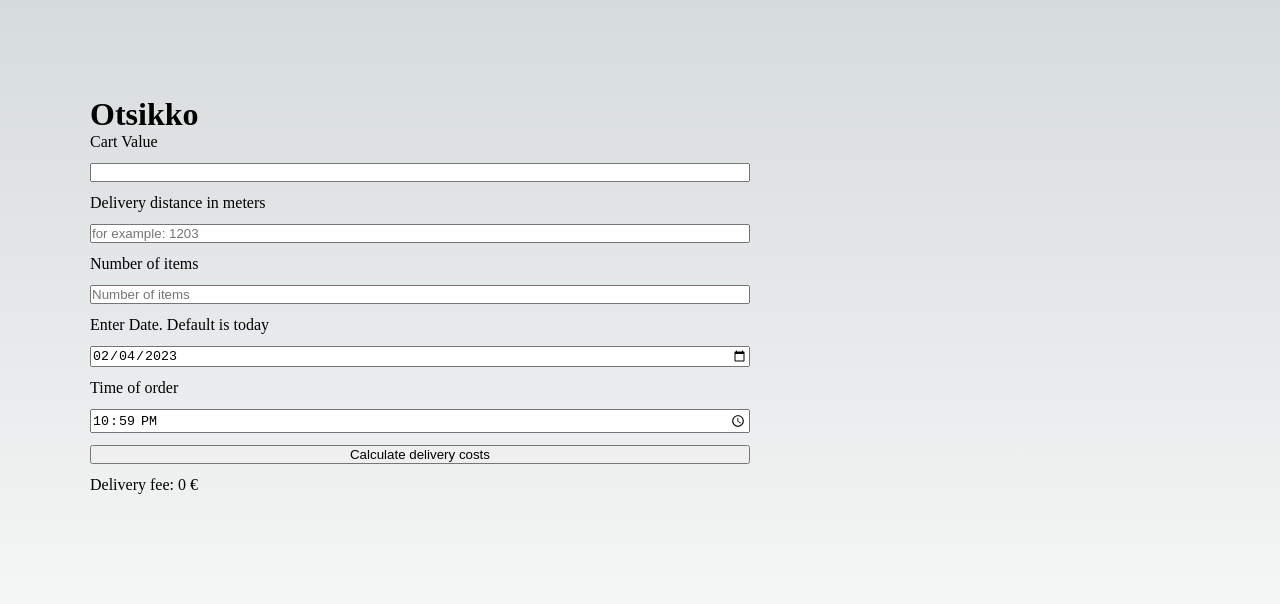
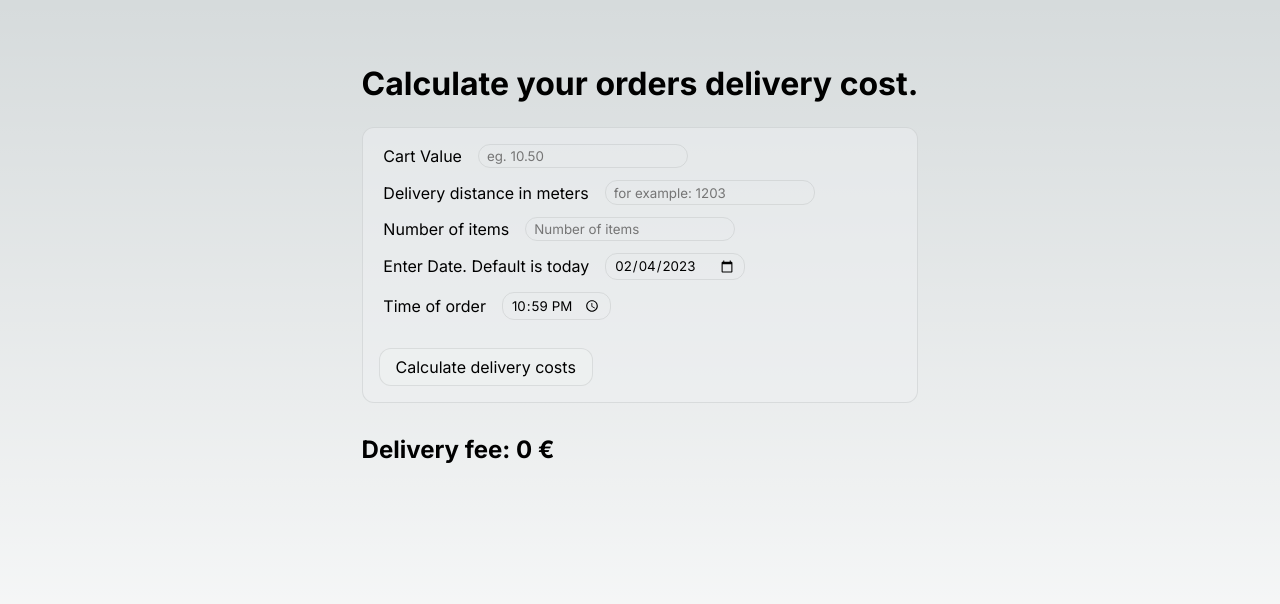
Before and after one commit to ogdakke/wolt, a Next.js app: page / in a window 1280 px wide. Shown: the top 604 px of the page. Built offline with nearby package versions, Linux system fonts and the light colour scheme.

Commit message:
ui muokkailua

```diff
--- a/src/components/formComponent.tsx
+++ b/src/components/formComponent.tsx
@@ -1,9 +1,12 @@
 import { Inter, Noto_Sans_Wancho } from '@next/font/google'
 import styles from "@/styles/Home.module.css"
-import {useForm, SubmitHandler} from 'react-hook-form'
-import React, { useState, useEffect } from 'react'
+import {useForm, SubmitHandler, Control} from 'react-hook-form'
+import React, { useState} from 'react'
 import * as Label from '@radix-ui/react-label'
 import { isFriday, parseISO } from 'date-fns'
+
+const inter = Inter({ subsets: ['latin'] })
+
 
 const FormComponent: React.FC = () => {
   const [time, setTime] = useState(String)
@@ -19,7 +22,7 @@ const FormComponent: React.FC = () => {
     date: string
     time: Date
   }
-const { register, handleSubmit, formState: { errors } } = useForm<Inputs>()
+
 
 const calculateDeliveryFee = (data: Inputs) => {
   const SaveData = (data: Inputs) => {
@@ -96,68 +99,89 @@ const calculateDeliveryFee = (data: Inputs) => {
 // Here we get the current time and date for the ui on initial load. It gets overriden by the user inputting something else
 // Date in yyyy-mm-dd format to match default "date" input format.
 const dateNow = date.toISOString().slice(0,10)
-// Time in hours and minutes. Since getMinutes returns digits <= 9 as 0, 1, 2 ... and not 00, 01, 02, ... we need to pad with "0" to length 2.
-const hours = date.getHours()
+// Time in hours and minutes. Since getHours & getMinutes return digits <= 9 as 0, 1, 2 ... and not 00, 01, 02, ... we need to pad with "0" to length 2.
+const hours = date.getHours().toString().padStart(2, '0')
 const minutes = date.getMinutes().toString().padStart(2, '0')
 const timeNow = `${hours}:${minutes}`
+
+const { register, handleSubmit, formState: { errors } } = useForm<Inputs>()
 
 // On submit, call the calculateDeliveryFee function.
 const onSubmit: SubmitHandler<Inputs> = (data: Inputs) =>{
   calculateDeliveryFee(data)
 }
 return (
+  <>
   <form className={styles.form} onSubmit={handleSubmit(onSubmit)}>
+    <div className={styles.inputWrapper}>
       <Label.Root className={styles.LabelRoot}  htmlFor="cartValue">
       Cart Value
       </Label.Root>
-      <input
+      <input  className={inter.className}
       aria-label='cartValue'
+      placeholder='eg. 10.50'
       type="number"
       step={0.01}
+
       {...register("cartValue", {required: true})}/>
+      {errors.cartValue && <span>This field is required</span>}
+    </div>
 
-    {/* include validation with required or other standard HTML validation rules */}
+    <div className={styles.inputWrapper}>
       <Label.Root className={styles.LabelRoot} htmlFor="deliveryDistance">
       Delivery distance in meters
       </Label.Root>
-      <input
+      <input  className={inter.className}
       aria-label='deliveryDistance'
       type="number"
       placeholder='for example: 1203'
       {...register("deliveryDistance", { required: true, min: 1 })} />
+      {errors.deliveryDistance && <span>Enter distance of delivery</span>}
+    </div>
+    {/* errors will return when field validation fails  */}
 
-    {/* errors will return when field validation fails  */}
-    {errors.deliveryDistance && <span>This field is required</span>}
+    <div className={styles.inputWrapper}>
       <Label.Root className={styles.LabelRoot} htmlFor="numberOfItems">
       Number of items
       </Label.Root>
-      <input
+      <input className={inter.className}
       aria-label='numberOfItems'
       type="number"
       placeholder='Number of items'
       {...register("numberOfItems", {required: true, min: 1})} />
+      {errors.numberOfItems && <span>Input a whole number of items.</span>}
+    </div>
 
+    <div className={styles.inputWrapper}>
       <Label.Root className={styles.LabelRoot} htmlFor="dateInput">
       Enter Date. Default is today
       </Label.Root>
-    <input
+      <input className={inter.className}
       aria-label='dateInput'
       type="date"
       defaultValue={dateNow}
       {...register("date")} />
+      {errors.date && <span>Input a valid date.</span>}
+    </div>
 
+    <div className={styles.inputWrapper}>
       <Label.Root className={styles.LabelRoot} htmlFor="timeInput">
         Time of order
         </Label.Root>
-    <input
+      <input className={inter.className}
       aria-label='timeInput'
       type="time"
       defaultValue={timeNow}
       {...register("time")} />
+      {errors.time && <span>Input a delivery time.</span>}
+    </div>
 
-    <input type="submit" value={"Calculate delivery costs"}/>
-    <p aria-label='deliveryFee' >Delivery fee: {deliveryFee} €</p>
+    <input className={styles.inputButton} type="submit" value={"Calculate delivery costs"}/>
   </form>
+  <div className={styles.result}>
+    <h2 aria-label='deliveryFee' >Delivery fee: {deliveryFee} €</h2>
+  </div>
+  </>
   )
 }
 export default FormComponent
--- a/src/pages/index.tsx
+++ b/src/pages/index.tsx
@@ -16,10 +16,14 @@ export default function Home() {
         <link rel="icon" href="/favicon.ico" />
       </Head>
       <main className={styles.main}>
-      <div>
-        <h1>Otsikko</h1>
-        <div className={styles.grid}>
-          <FormComponent/>
+      <div className={inter.className}>
+        <div className={styles.wrapper}>
+          <div>
+            <h1>Calculate your orders delivery cost.</h1>
+          </div>
+          <div className={styles.grid}>
+            <FormComponent/>
+          </div>
         </div>
       </div>
 
--- a/src/styles/Home.module.css
+++ b/src/styles/Home.module.css
@@ -1,11 +1,19 @@
 .main {
   display: flex;
   flex-direction: column;
-  justify-content: space-between;
   align-items: center;
-  padding: 6rem;
+  padding-top: 4rem;
+  padding-left: 0.75rem;
+  padding-right: 0.75rem;
   min-height: 100vh;
 }
+
+.wrapper {
+  display: flex;
+  flex-direction: column;
+  gap: 1.5rem;
+}
+
 
 .description {
   display: inherit;
@@ -29,10 +37,13 @@
   position: relative;
   margin: 0;
   padding: 1rem;
-  background-color: rgba(var(--callout-rgb), 0.5);
-  border: 1px solid rgba(var(--callout-border-rgb), 0.3);
-  border-radius: var(--border-radius);
+
 }
+
+.heading {
+
+}
+
 
 .code {
   font-weight: 700;
@@ -43,19 +54,71 @@
   display: flex;
   flex-direction: column;
   gap: 0.75rem;
+  padding-top: 2rem;
+  padding: 1rem;
+  background-color: rgba(var(--callout-rgb), 0.5);
+  border: 1px solid rgba(var(--callout-border-rgb), 0.3);
+  border-radius: var(--border-radius);
+  margin-bottom: 2rem;
+}
+
+.inputWrapper input {
+  background-color: transparent;
+  padding: 0.2rem 0.5rem;
+
+  border: 1px solid rgba(var(--callout-border-rgb), 0.3);
+  border-radius: var(--border-radius);
+}
+
+.inputWrapper input[type=number] {
+  -moz-appearance: textfield;
+    appearance: textfield;
+    margin: 0;
+}
+
+.inputWrapper input[type=number]::-webkit-inner-spin-button,
+.inputWrapper input[type=number]::-webkit-outer-spin-button {
+      -webkit-appearance: none;
+      margin: 0;
+}
+
+.result {
+
+}
+
+.inputButton {
+  font: var(--font-mono);
+  max-width: -moz-fit-content;
+  max-width: fit-content;
+  padding: 0.5rem 1rem;
+  margin-top: 1rem;
+
+  background-color: rgba(var(--callout-rgb), 0.75);
+  border-radius: var(--border-radius);
+  border: 1px solid rgba(var(--callout-border-rgb), 0.3);
+}
+.inputButton:hover {
+  background-color: rgba(var(--background-start-rgb), 1)
+}
+
+.inputWrapper {
+  display: flex;
+  gap: 1rem;
+  align-items: center;
+}
+
+
+.inputWrapper span {
+  font-size: 0.8rem;
 }
 
 .LabelRoot {
-  display: flex;
-  gap: 0.25rem;
-  flex-direction: column;
+  padding-left: 0.3rem;
 }
 
 .grid {
   display: grid;
   grid-template-columns: 1fr;
-  width: var(--max-width);
-  max-width: 60%;
 }
 
 .card {
@@ -64,6 +127,10 @@
   background: rgba(var(--card-rgb), 0);
   border: 1px solid rgba(var(--card-border-rgb), 0);
   transition: background 200ms, border 200ms;
+}
+.card:hover {
+  background: rgba(var(--card-rgb), 0.1);
+  border: 1px solid rgba(var(--card-border-rgb), 0.15);
 }
 
 .card span {
@@ -116,59 +183,11 @@
   transform: translateZ(0);
 }
 
-.logo,
-.thirteen {
-  position: relative;
-}
 
-.thirteen {
-  display: flex;
-  justify-content: center;
-  align-items: center;
-  width: 75px;
-  height: 75px;
-  padding: 25px 10px;
-  margin-left: 16px;
-  transform: translateZ(0);
-  border-radius: var(--border-radius);
-  overflow: hidden;
-  box-shadow: 0px 2px 8px -1px #0000001a;
-}
-
-.thirteen::before,
-.thirteen::after {
-  content: '';
-  position: absolute;
-  z-index: -1;
-}
-
-/* Conic Gradient Animation */
-.thirteen::before {
-  animation: 6s rotate linear infinite;
-  width: 200%;
-  height: 200%;
-  background: var(--tile-border);
-}
-
-/* Inner Square */
-.thirteen::after {
-  inset: 0;
-  padding: 1px;
-  border-radius: var(--border-radius);
-  background: linear-gradient(
-    to bottom right,
-    rgba(var(--tile-start-rgb), 1),
-    rgba(var(--tile-end-rgb), 1)
-  );
-  background-clip: content-box;
-}
 
 /* Enable hover only on non-touch devices */
 @media (hover: hover) and (pointer: fine) {
-  .card:hover {
-    background: rgba(var(--card-rgb), 0.1);
-    border: 1px solid rgba(var(--card-border-rgb), 0.15);
-  }
+
 
   .card:hover span {
     transform: translateX(4px);
@@ -187,18 +206,26 @@
 
 /* Mobile */
 @media (max-width: 700px) {
+  .main {
+    justify-content: left;
+    align-items: left;
+  }
+
   .content {
     padding: 4rem;
   }
 
-  .grid {
-    grid-template-columns: 1fr;
-    margin-bottom: 120px;
-    max-width: 320px;
-    text-align: center;
+  .inputWrapper {
+    flex-direction: column;
+    align-items: flex-start;
+
+  }
+  .inputWrapper input {
+    font-size: 1.15rem;
   }
 
   .card {
+    justify-content: left;
     padding: 1rem 2.5rem;
   }
 
@@ -233,7 +260,7 @@
 
   .description p {
     align-items: center;
-    inset: 0 0 auto;
+    /* inset: 0 0 auto; */
     padding: 2rem 1rem 1.4rem;
     border-radius: 0;
     border: none;
@@ -244,7 +271,7 @@
       rgba(var(--callout-rgb), 0.5)
     );
     background-clip: padding-box;
-    /* backdrop-filter: blur(24px); */
+    backdrop-filter: blur(24px);
   }
 
   .description div {
@@ -262,12 +289,6 @@
   }
 }
 
-/* Tablet and Smaller Desktop */
-@media (min-width: 701px) and (max-width: 1120px) {
-  .grid {
-    grid-template-columns: repeat(2, 50%);
-  }
-}
 
 @media (prefers-color-scheme: dark) {
   .vercelLogo {
```
Lines whose indentation alone changed are shown as unchanged.
